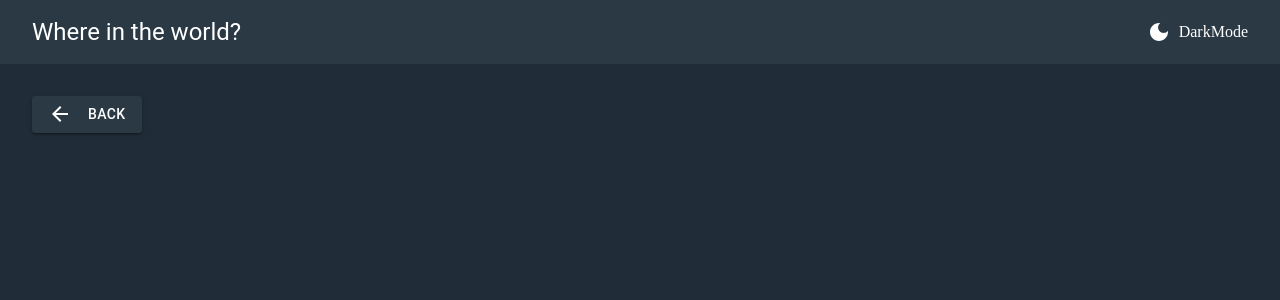
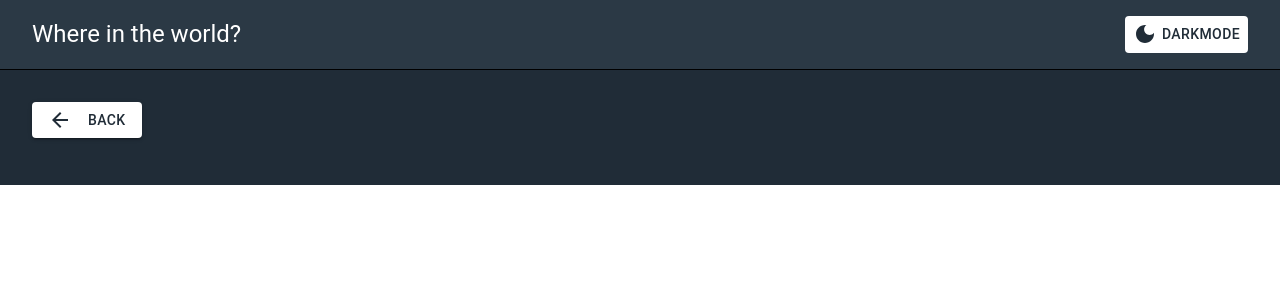
Before and after one commit to Tazmah/CountryData, a React (Vite) app: page /country/1 in a window 1280 px wide. Shown: the top 300 px of the page. Built offline with nearby package versions, Linux system fonts and the light colour scheme; no server answers.

Commit message:
updated a section of the mode toggle

```diff
--- a/src/App.jsx
+++ b/src/App.jsx
@@ -2,15 +2,21 @@ import { Route, Routes } from "react-router-dom"
 import Layout from "./Layout"
 import Feed from "./Feed"
 import SpecificCountry from "./SpecificCountry"
+import { ThemeProviderWrapper } from "./ThemeProvider"
+
 
 function App() {
+
+
   return (
+    <ThemeProviderWrapper>
       <Routes>
         <Route path="/" element={<Layout />}>
           <Route index element={<Feed />} />
           <Route path="/country/:id" element={<SpecificCountry />} />
         </Route>
       </Routes>
+    </ThemeProviderWrapper>
   )
 }
 
--- a/src/Country.jsx
+++ b/src/Country.jsx
@@ -1,16 +1,17 @@
 import { Button, Card, CardActions, CardContent, CardMedia, Paper, Typography } from '@mui/material'
 import React from 'react'
 import { Link } from 'react-router-dom';
+import { useTheme } from '@mui/material';
 
 const Country = ({ item: { name: { common }, capital, region, population, flags: { svg } } }) => {
 
-
+    const theme = useTheme()
     return (
         <Card>
             <Link to={`/country/${common}`}>
                 <CardMedia
                     sx={{
-                        background: "hsl(209, 23%, 22%)",
+                        background: theme.palette.primary.main,
                         height: 140,
                         border: "none",
                         outline: "none",
@@ -28,22 +29,30 @@ const Country = ({ item: { name: { common }, capital, region, population, flags:
             </Link>
             <CardContent
                 sx={{
-                    background: "hsl(209, 23%, 22%)",
-                    color: "#fff"
+                    background: theme.palette.primary.main,
+                    color: theme.palette.primary.main,
                 }}
             >
                 <Link to={`/country/${common}`}>
-                    <Typography gutterBottom variant="h5" component="div">
+                    <Typography gutterBottom variant="h5" component="div" sx={{
+                        color: theme.palette.text.main,
+                    }}>
                         {common}
                     </Typography>
                 </Link>
-                <Typography variant="body2" >
+                <Typography variant="body2" sx={{
+                    color: theme.palette.text.main,
+                }}>
                     Population: {population}
                 </Typography>
-                <Typography variant="body2" >
+                <Typography variant="body2" sx={{
+                    color: theme.palette.text.main,
+                }}>
                     Region: {region}
                 </Typography>
-                <Typography variant="body2" >
+                <Typography variant="body2" sx={{
+                    color: theme.palette.text.main,
+                }}>
                     Capital: {capital}
                 </Typography>
             </CardContent>
--- a/src/DynamicData.jsx
+++ b/src/DynamicData.jsx
@@ -1,8 +1,9 @@
 import { Box, Button, CardContent, CardMedia, Stack, Typography } from '@mui/material'
 import React, { useMemo } from 'react'
+import { useTheme } from '@mui/material';
 
 const DynamicData = ({ countryInfo }) => {
-
+    const theme = useTheme()
     const sortedData = useMemo(() => {
         return countryInfo;
     }, [countryInfo]);
@@ -17,7 +18,7 @@ const DynamicData = ({ countryInfo }) => {
             display: "flex",
             flexDirection: { sx: "column", md: "row" },
             justifyContent: "space-between",
-            gap: "50px"
+            gap: "50px",
         }}>
             <CardMedia
                 sx={{
@@ -30,9 +31,10 @@ const DynamicData = ({ countryInfo }) => {
             />
             <CardContent
                 sx={{
-                    color: "#fff",
                     width: "100%",
-                    textAlign: { sx: "center" }
+                    textAlign: { sx: "center" },
+                    color: theme.palette.text.main,
+                    p: 4,
                 }}
             >
 
@@ -98,6 +100,17 @@ const DynamicData = ({ countryInfo }) => {
                         </Typography>}
                         {borders && borders.map((border, index) => (
                             <Button key={index} variant="contained" sx={{
+                                color: theme.palette.primary.main,
+                                background: theme.palette.text.main,
+                                display: "flex",
+                                gap: 2,
+                                marginBottom: "15px",
+                                ":hover": {
+                                    bgcolor: "hsl(209, 20%, 18%)",
+                                    color: "white"
+                                }
+                            }}>
+                                {/* <Button key={index} variant="contained" sx={{
                                 background: "hsl(209, 23%, 22%)",
                                 display: "flex",
                                 gap: 2,
@@ -106,7 +119,7 @@ const DynamicData = ({ countryInfo }) => {
                                     bgcolor: "hsl(209, 20%, 18%)",
                                     color: "white"
                                 }
-                            }}>
+                            }}> */}
                                 {border}
                             </Button>
                         ))}
--- a/src/Explore.jsx
+++ b/src/Explore.jsx
@@ -1,7 +1,6 @@
 import { Search } from '@mui/icons-material'
 import { FormControl, InputLabel, MenuItem, Paper, Select, Stack } from '@mui/material'
 import React from 'react'
-import { fetchFromApi } from './utils/fetchFromApi'
 import { useNavigate } from 'react-router-dom'
 
 const Explore = ({ searchTerm, setSearchTerm, select, setSelect }) => {
--- a/src/Feed.jsx
+++ b/src/Feed.jsx
@@ -3,8 +3,10 @@ import Explore from './Explore'
 import Countries from './Countries'
 import { useMemo, useState } from 'react'
 import { fetchFromApi } from './utils/fetchFromApi'
+import { useTheme } from '@mui/material/styles';
 
 const Feed = () => {
+    const theme = useTheme()
     const [countries, setCountries] = useState([])
     const [searchTerm, setSearchTerm] = useState("")
     const [select, setSelect] = useState("")
@@ -19,7 +21,7 @@ const Feed = () => {
     return (
         <Box
             sx={{
-                background: "hsl(207, 26%, 17%)",
+                background: theme.palette.primary.main,
                 display: "flex",
                 flexDirection: "column",
                 gap: "20px"
--- a/src/NavBar.jsx
+++ b/src/NavBar.jsx
@@ -1,13 +1,22 @@
 import React from 'react'
-import { Paper, Stack, Typography } from '@mui/material'
+import { Paper, Stack, Typography, Button } from '@mui/material'
 import { Link } from 'react-router-dom'
 import { DarkMode } from '@mui/icons-material'
+import { useContext } from 'react'
+import { ThemeContext } from './ThemeProvider'
+import { useTheme } from '@mui/material/styles';
+
 
 const NavBar = () => {
+    const theme = useTheme();
+    console.log(theme);
+    const { toggleTheme } = useContext(ThemeContext);
     return (
         <Stack
             sx={{
-                background: "hsl(209, 23%, 22%)"
+                // background: "hsl(209, 23%, 22%)"
+                background: theme.palette.nav.main,
+                borderBottom: "1px solid #000"
             }}
             direction="row"
             alignItems="center"
@@ -15,13 +24,15 @@ const NavBar = () => {
             py={2}
             px={4}
         >
-            <Typography variant='h5'>
             <Link
                 to="/"
             >
+                <Typography variant='h5' sx={{
+                    color: theme.palette.text.main
+                }}>
                     Where in the world?
+                </Typography>
             </Link>
-            </Typography>
             <Paper className='mode' sx={{
                 display: "flex",
                 alignItems: "center",
@@ -33,12 +44,20 @@ const NavBar = () => {
                 outline: "none",
                 cursor: "pointer"
             }}>
+                <Button onClick={toggleTheme} sx={{
+                    color: theme.palette.primary.main,
+                    display: "flex",
+                    alignItems: "center",
+                    gap: "5px",
+                    background: theme.palette.text.main,
+                    ":hover": {
+                        bgcolor: theme.palette.text.main,
+                    }
+                }}>
                     <DarkMode
-                    sx={{
-                        color: "#fff"
-                    }}
                     />
                     DarkMode
+                </Button>
             </Paper>
         </Stack>
     )
--- a/src/SpecificCountry.jsx
+++ b/src/SpecificCountry.jsx
@@ -1,16 +1,16 @@
-
 import { ArrowBack } from "@mui/icons-material"
 import { Box, Button } from "@mui/material"
 import { useMemo, useState } from "react";
 import { Link, Navigate, useParams } from "react-router-dom"
 import { fetchFromApi } from './utils/fetchFromApi'
 import DynamicData from "./DynamicData";
+import { useTheme } from '@mui/material/styles';
 
 
 const SpecificCountry = () => {
     const [countryInfo, setCountryInfo] = useState([])
     const { id } = useParams();
-
+    const theme = useTheme()
 
     const getData = async () => {
         const data = await fetchFromApi(`name/${id}`)
@@ -23,12 +23,14 @@ const SpecificCountry = () => {
 
     return (
         <Box sx={{
+            background: theme.palette.primary.main,
             p: 4,
         }}>
 
             <Link to={"/"}>
                 <Button variant="contained" sx={{
-                    background: "hsl(209, 23%, 22%)",
+                    color: theme.palette.primary.main,
+                    background: theme.palette.text.main,
                     display: "flex",
                     gap: 2,
                     marginBottom: "15px",
--- /dev/null
+++ b/src/Theme.jsx
@@ -0,0 +1,51 @@
+import { createTheme } from "@mui/material";
+
+
+// - Dark Blue (Dark Mode Elements): hsl(209, 23%, 22%)
+// - Very Dark Blue (Dark Mode Background): hsl(207, 26%, 17%)
+// - Very Dark Blue (Light Mode Text): hsl(200, 15%, 8%)
+// - Dark Gray (Light Mode Input): hsl(0, 0%, 52%)
+// - Very Light Gray (Light Mode Background): hsl(0, 0%, 98%)
+// - White (Dark Mode Text & Light Mode Elements): hsl(0, 0%, 100%)
+
+
+const lightTheme = createTheme({
+    palette: {
+        type: 'light',
+        primary: {
+            main: 'hsl(0, 0%, 98%)',
+        },
+        secondary: {
+            main: '#f50057',
+        },
+        nav: {
+            main: "hsl(0, 0%, 100%)"
+        },
+        text: {
+            main: " hsl(200, 15%, 8%)"
+        }
+    },
+});
+
+const darkTheme = createTheme({
+    palette: {
+        type: 'dark',
+        primary: {
+            main: 'hsl(207, 26%, 17%)',
+        },
+        secondary: {
+            main: '#f50057',
+        },
+        button: {
+            main: ""
+        },
+        nav: {
+            main: "hsl(209, 23%, 22%)"
+        },
+        text: {
+            main: "hsl(0, 0%, 100%)"
+        }
+    },
+});
+
+export { lightTheme, darkTheme };
--- /dev/null
+++ b/src/ThemeProvider.jsx
@@ -0,0 +1,27 @@
+import React, { useState } from 'react';
+import { ThemeProvider } from '@mui/material';
+import { lightTheme, darkTheme } from './Theme';
+
+const ThemeContext = React.createContext();
+
+function ThemeProviderWrapper(props) {
+    const [theme, setTheme] = useState('dark');
+
+    const toggleTheme = () => {
+        if (theme === 'light') {
+            setTheme('dark');
+        } else {
+            setTheme('light');
+        }
+    };
+
+    const currentTheme = theme === 'light' ? lightTheme : darkTheme;
+
+    return (
+        <ThemeContext.Provider value={{ toggleTheme }}>
+            <ThemeProvider theme={currentTheme}>{props.children}</ThemeProvider>
+        </ThemeContext.Provider>
+    );
+}
+
+export { ThemeContext, ThemeProviderWrapper };
--- a/src/index.css
+++ b/src/index.css
@@ -12,10 +12,10 @@ img {
   background: #fff;
 }
 
-body {
+/* body {
   background-color: hsl(207, 26%, 17%);
   color: hsl(0, 0%, 100%);
-}
+} */
 
 a {
   color: hsl(0, 0%, 100%);
```
Also changed, not shown: src/ThemeContext.jsx (deleted, +0 -12 lines). Lines whose indentation alone changed are shown as unchanged.
